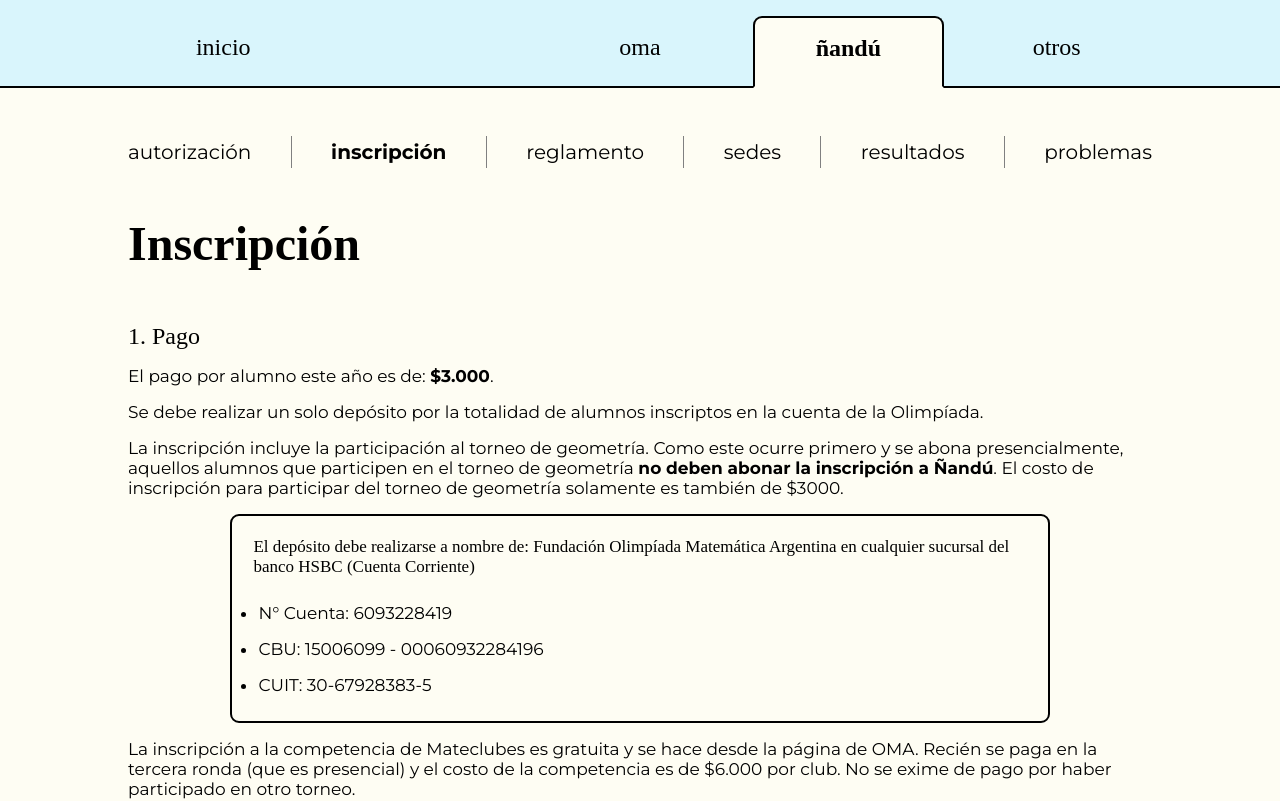
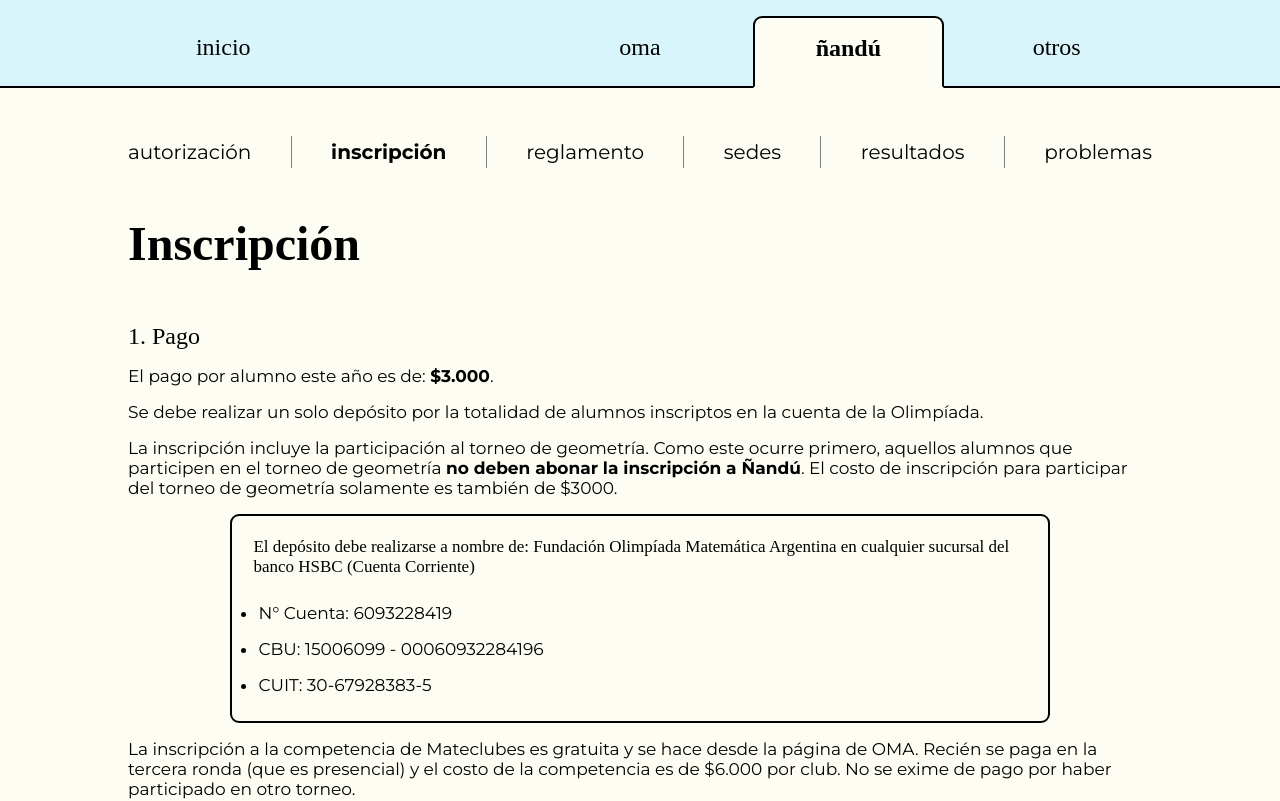
Before and after one commit to JZylber/oma-san-isidro, a Next.js app: page /nandu/inscripcion in a window 1280 px wide. Shown: the top 801 px of the page. Built offline with nearby package versions, Linux system fonts and the light colour scheme; a web font is replaced by a local one.

Commit message:
fix(inscription): tournament payment information is now correct

```diff
--- a/components/Inscription/Inscription.tsx
+++ b/components/Inscription/Inscription.tsx
@@ -20,7 +20,7 @@ export const Inscripcion = ( { type } : {type : string} ) => {
                 <h1>1. Pago</h1>
                 <p>El pago por alumno este año es de: <span className={styles.step_information_bold}>$3.000</span>.</p>
                 <p>Se debe realizar un solo depósito por la totalidad de alumnos inscriptos en la cuenta de la Olimpíada.</p>
-                <p>La inscripción incluye la participación al torneo de geometría. Como este ocurre primero y se abona presencialmente, aquellos alumnos que participen en el torneo de geometría <span className={styles.step_information_bold}>no deben abonar la inscripción a {type}</span>. El costo de inscripción para participar del torneo de geometría solamente es también de $3000.</p>
+                <p>La inscripción incluye la participación al torneo de geometría. Como este ocurre primero, aquellos alumnos que participen en el torneo de geometría <span className={styles.step_information_bold}>no deben abonar la inscripción a {type}</span>. El costo de inscripción para participar del torneo de geometría solamente es también de $3000.</p>
                 <div className={styles.border_box_container}>
                     <div className={styles.border_box}>
                         <h3>El depósito debe realizarse a nombre de: Fundación Olimpíada Matemática Argentina en cualquier sucursal del banco HSBC (Cuenta Corriente)</h3>
```
